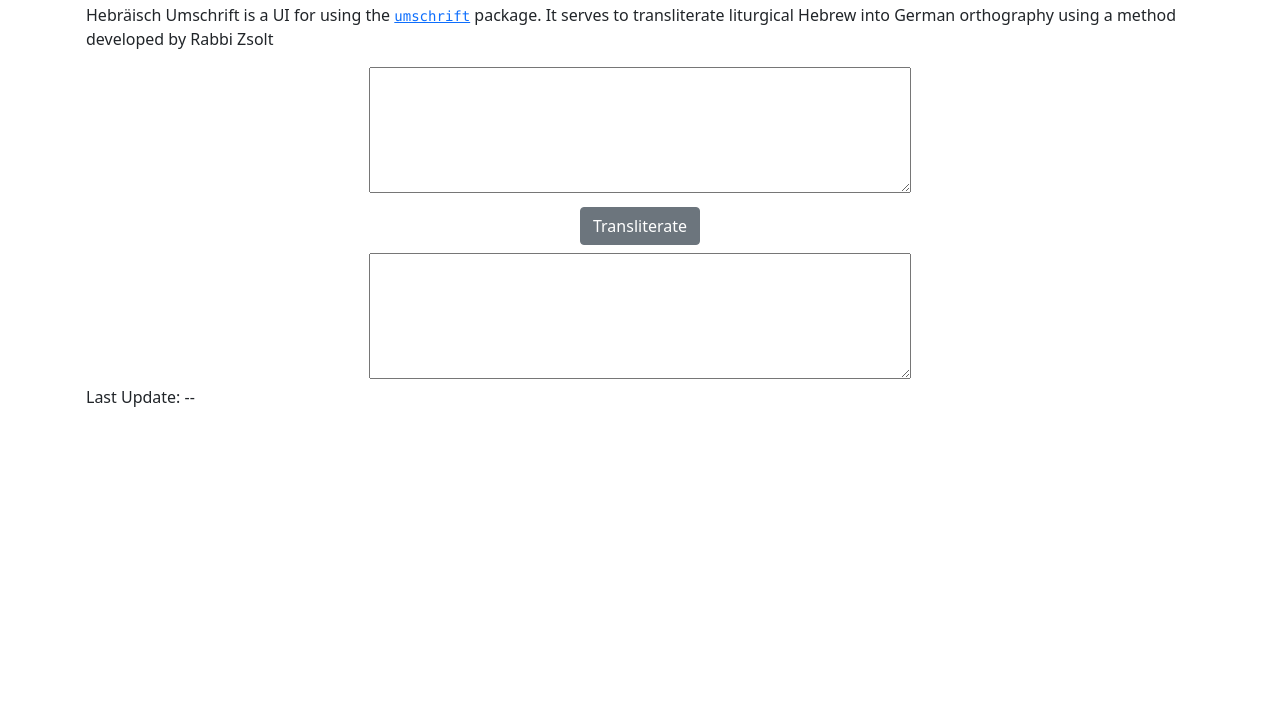
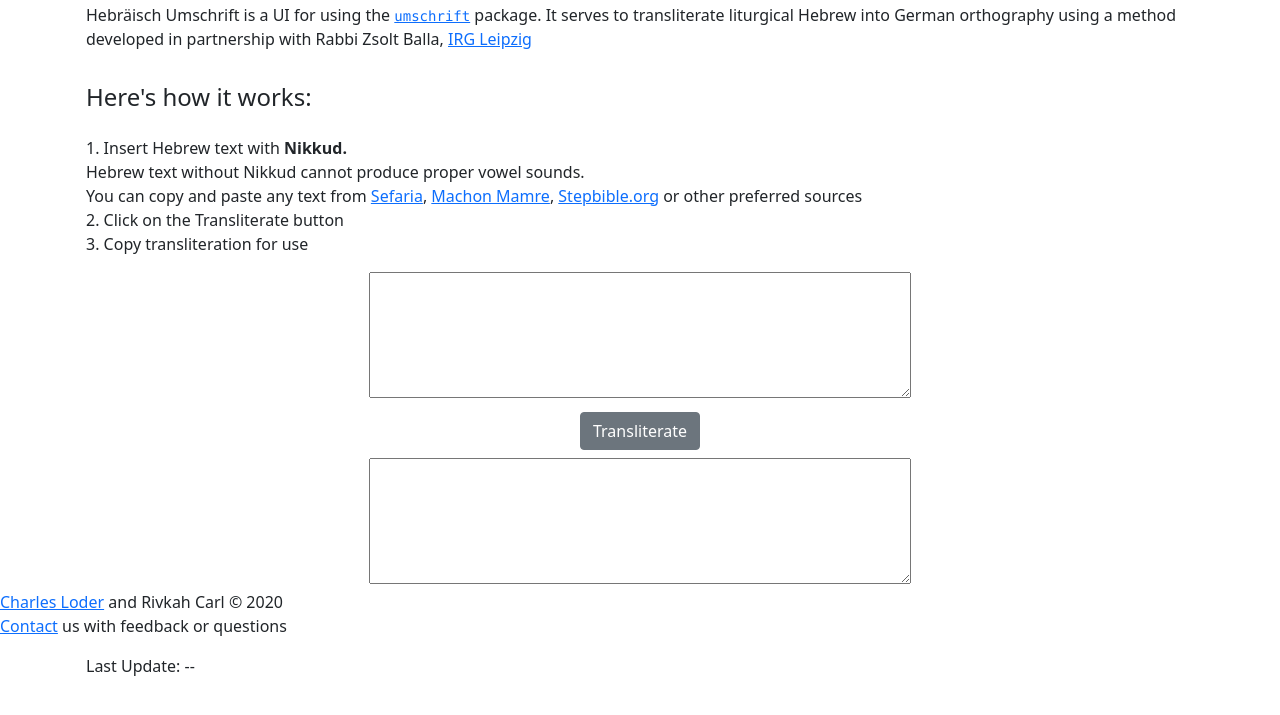
Before and after one commit to rivkahcarl/hebraisch-umschrift, a website built with webpack: page src/index.html in a window 1280 px wide. Shown: the part 53-768 px from the top of the page. Built offline with nearby package versions, Linux system fonts and the light colour scheme.

Commit message:
Adds additional instructions and contact in footer

```diff
--- a/src/index.html
+++ b/src/index.html
@@ -43,7 +43,20 @@
             ></code
           >
           package. It serves to transliterate liturgical Hebrew into German
-          orthography using a method developed by Rabbi Zsolt
+          orthography using a method developed in partnership with Rabbi Zsolt Balla, <a href="http://www.irg-leipzig.de/page/rabbiner">IRG Leipzig</a>
+        </p>
+        <br>
+        <p>
+          <h4> Here's how it works:</h4></p>
+          <p>
+          1. Insert Hebrew text with <b>Nikkud.</b><br>
+          Hebrew text without Nikkud cannot produce proper vowel sounds. <br>
+          You can copy and paste any text from
+          <a href="https://www.sefaria.org/texts">Sefaria</a>,
+          <a href="https://www.mechon-mamre.org/i/t/t0.htm">Machon Mamre</a>,
+          <a href="https://www.stepbible.org/">Stepbible.org</a> or other preferred sources <br>
+          2. Click on the Transliterate button <br>
+          3. Copy transliteration for use<br>
         </p>
       </div>
       <div class="row justify-content-center">
@@ -70,6 +83,12 @@
     </div>
     <!-- end of container -->
     <footer class="footer">
+      <div class="footer-container">
+        <div class="footer-contact">
+    <a href="https://independentresearcher.academia.edu/CharlesLoder">Charles Loder</a> and Rivkah Carl © 2020 <br>
+    <p><a href="mailto:rivkah.carl@gmail.com">Contact</a> us with feedback or questions</p>
+  </div>
+      </div>
       <div class="container">
         <p>
           Last Update: <%= htmlWebpackPlugin.options.year() %>-<%=
```
